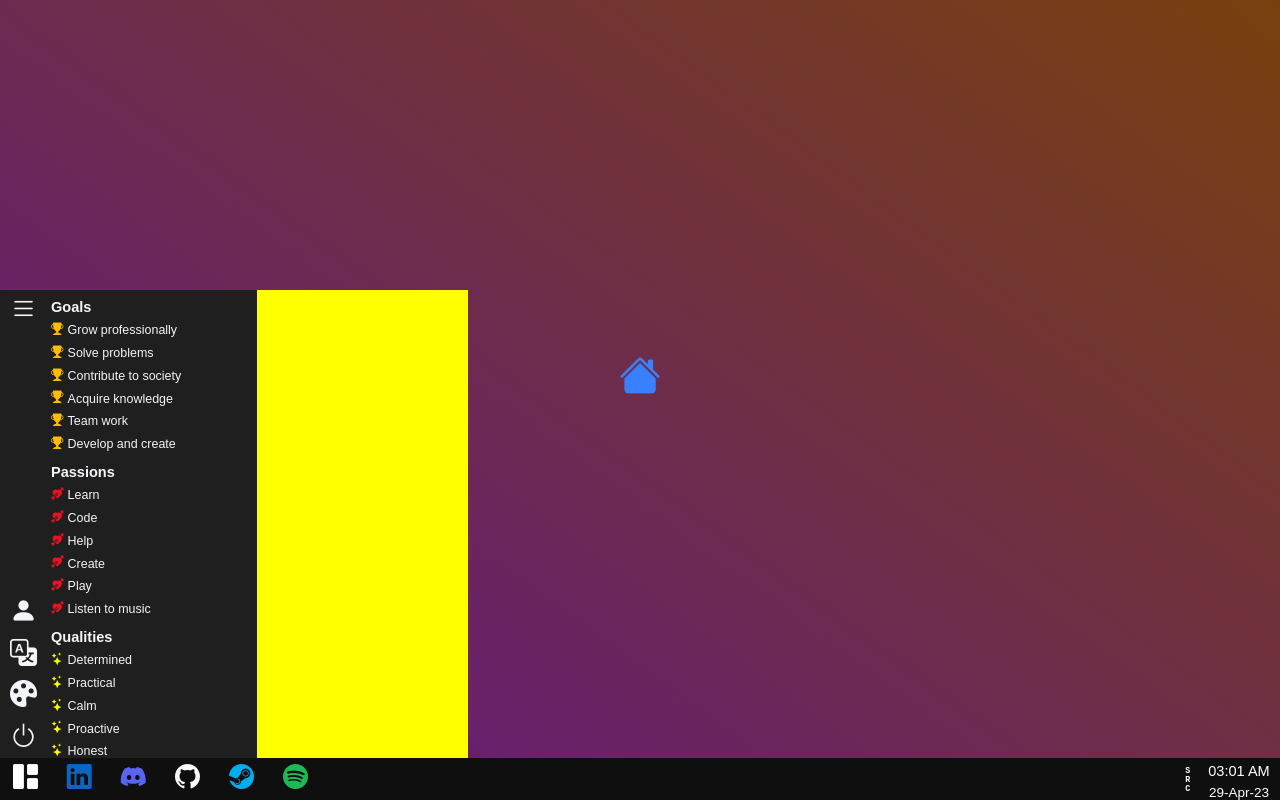
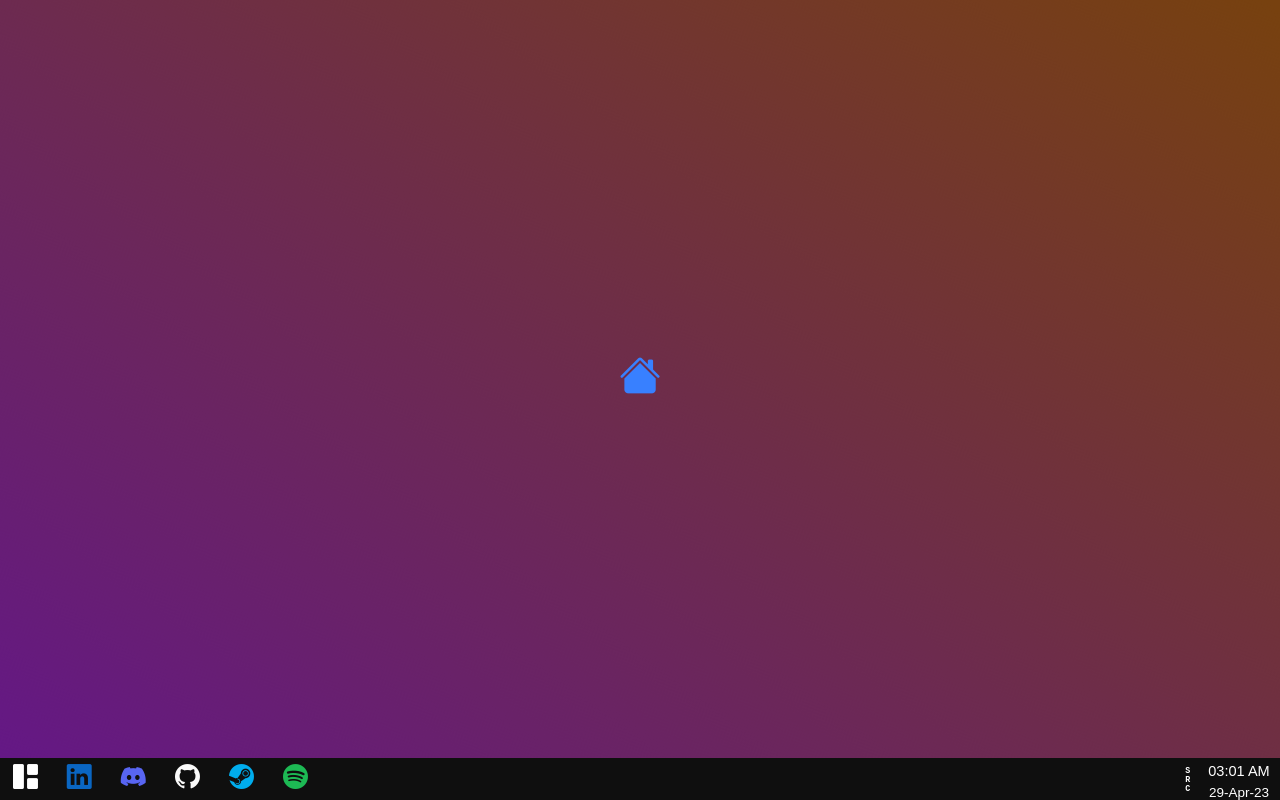
Before and after one commit to dudushy/dudushy.github.io, an Angular app: page / in a window 1280 px wide. Built offline with nearby package versions, Linux system fonts and the light colour scheme.

Commit message:
Remove expanded test

```diff
--- a/src/app/app.component.html
+++ b/src/app/app.component.html
@@ -6,7 +6,7 @@
   </div>
 
   <footer>
-    <div class="start expanded">
+    <div class="start">
       <div class="startMore">
         <div class="startMore-title">
           <div class="startMore-item">
```
